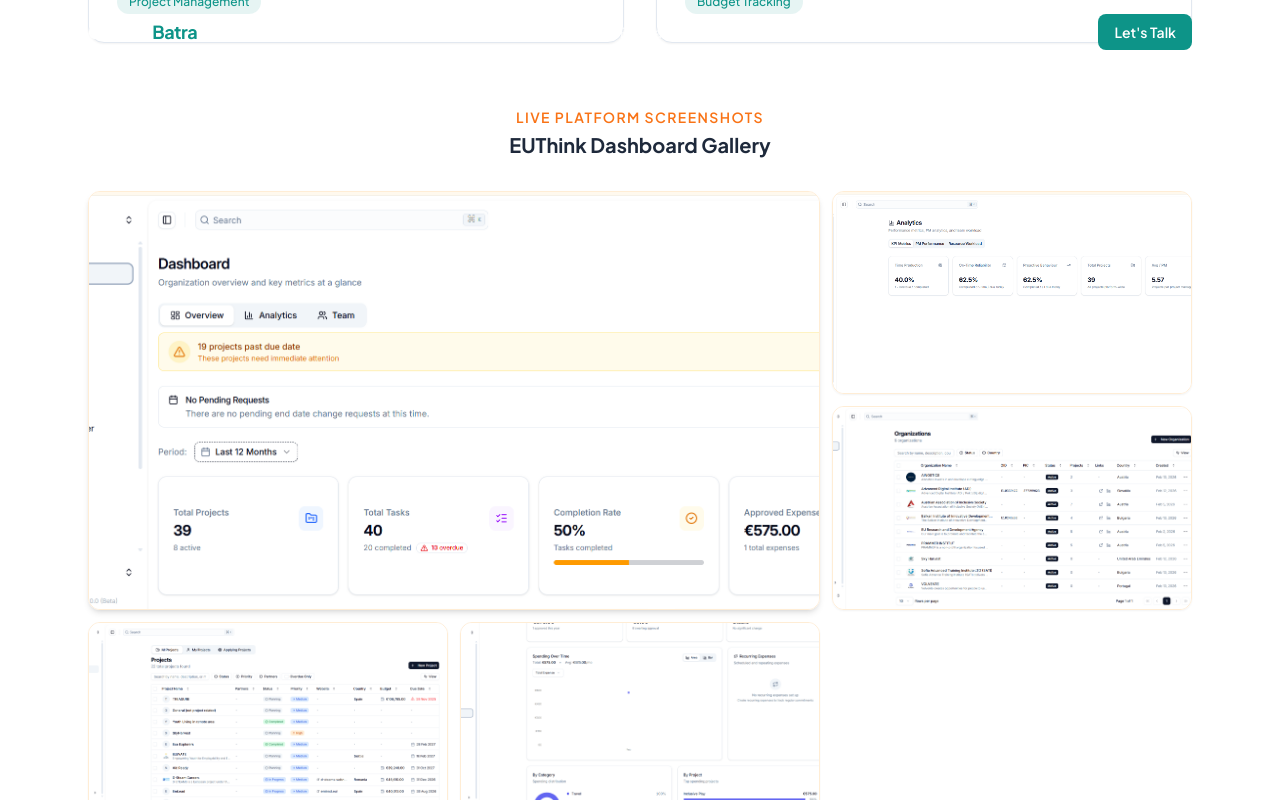
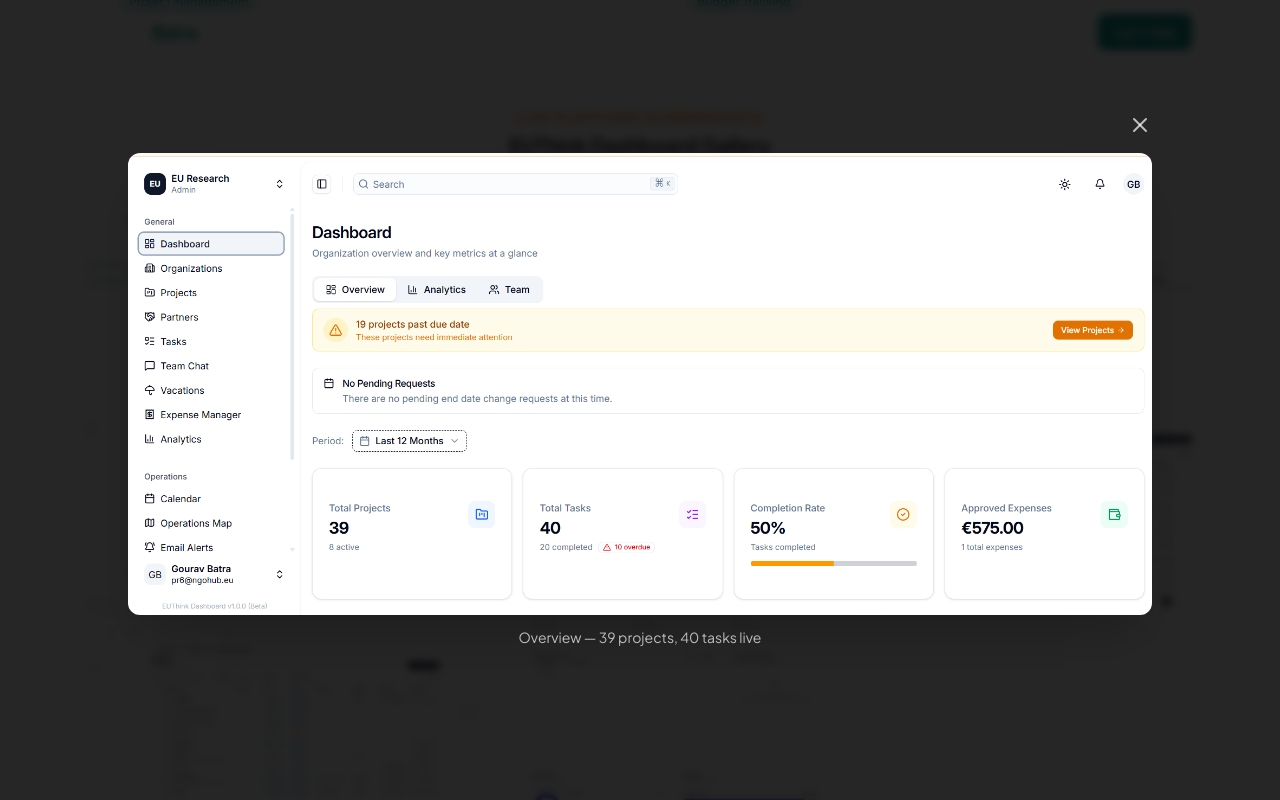
Before and after one commit to hamzeh-kizawi/Portofolio-Gourav-Batra, a React (Vite) app: page / in a window 1280 px wide. Both pictures are taken after a click on the element "Overview — 39 projects, 40 tasks live". Shown: the part 7271-8071 px from the top of the page. Built offline with nearby package versions, Linux system fonts and the light colour scheme.

Commit message:
fix image bug

```diff
--- a/src/components/ui/DashboardMasonry.jsx
+++ b/src/components/ui/DashboardMasonry.jsx
@@ -1,11 +1,22 @@
-import { motion } from 'framer-motion'
+import { useState, useEffect } from 'react'
+import { motion, AnimatePresence } from 'framer-motion'
+import { X } from 'lucide-react'
 import { staggerFast, viewport } from '@/constants/animations'
 import { dashboardScreenshots } from '@/constants/content'
 
 export default function DashboardMasonry() {
+  const [selected, setSelected] = useState(null)
   const [large, ...rest] = dashboardScreenshots
 
+  useEffect(() => {
+    if (!selected) return
+    const handler = (e) => { if (e.key === 'Escape') setSelected(null) }
+    window.addEventListener('keydown', handler)
+    return () => window.removeEventListener('keydown', handler)
+  }, [selected])
+
   return (
+    <>
       <motion.div
         variants={staggerFast}
         initial="hidden"
@@ -18,6 +29,7 @@ export default function DashboardMasonry() {
           variants={{ hidden: { opacity: 0, scale: 0.95 }, visible: { opacity: 1, scale: 1, transition: { duration: 0.5 } } }}
           whileHover={{ scale: 1.02 }}
           transition={{ type: 'spring', stiffness: 280, damping: 22 }}
+          onClick={() => setSelected(large)}
           className="col-span-2 row-span-2 relative group overflow-hidden rounded-xl border border-orange-100 dark:border-white/10 shadow-md cursor-pointer"
         >
           <img
@@ -37,6 +49,7 @@ export default function DashboardMasonry() {
             variants={{ hidden: { opacity: 0, y: 16 }, visible: { opacity: 1, y: 0, transition: { duration: 0.45 } } }}
             whileHover={{ scale: 1.03 }}
             transition={{ type: 'spring', stiffness: 280, damping: 22 }}
+            onClick={() => setSelected(screenshot)}
             className="relative group overflow-hidden rounded-xl border border-orange-100 dark:border-white/10 shadow-sm cursor-pointer"
           >
             <img
@@ -50,5 +63,43 @@ export default function DashboardMasonry() {
           </motion.div>
         ))}
       </motion.div>
+
+      {/* Lightbox */}
+      <AnimatePresence>
+        {selected && (
+          <motion.div
+            initial={{ opacity: 0 }}
+            animate={{ opacity: 1 }}
+            exit={{ opacity: 0 }}
+            transition={{ duration: 0.2 }}
+            className="fixed inset-0 z-[100] bg-black/85 backdrop-blur-sm flex items-center justify-center p-4"
+            onClick={() => setSelected(null)}
+          >
+            <motion.div
+              initial={{ scale: 0.92, opacity: 0 }}
+              animate={{ scale: 1, opacity: 1 }}
+              exit={{ scale: 0.92, opacity: 0 }}
+              transition={{ duration: 0.25 }}
+              className="relative max-w-5xl w-full"
+              onClick={(e) => e.stopPropagation()}
+            >
+              <button
+                onClick={() => setSelected(null)}
+                aria-label="Close lightbox"
+                className="absolute -top-10 right-0 text-white/70 hover:text-white transition-colors"
+              >
+                <X className="w-6 h-6" />
+              </button>
+              <img
+                src={selected.image}
+                alt={selected.caption}
+                className="w-full max-h-[80vh] object-contain rounded-xl shadow-2xl"
+              />
+              <p className="text-white/70 text-sm text-center mt-3">{selected.caption}</p>
+            </motion.div>
+          </motion.div>
+        )}
+      </AnimatePresence>
+    </>
   )
 }
```
Lines whose indentation alone changed are shown as unchanged.
